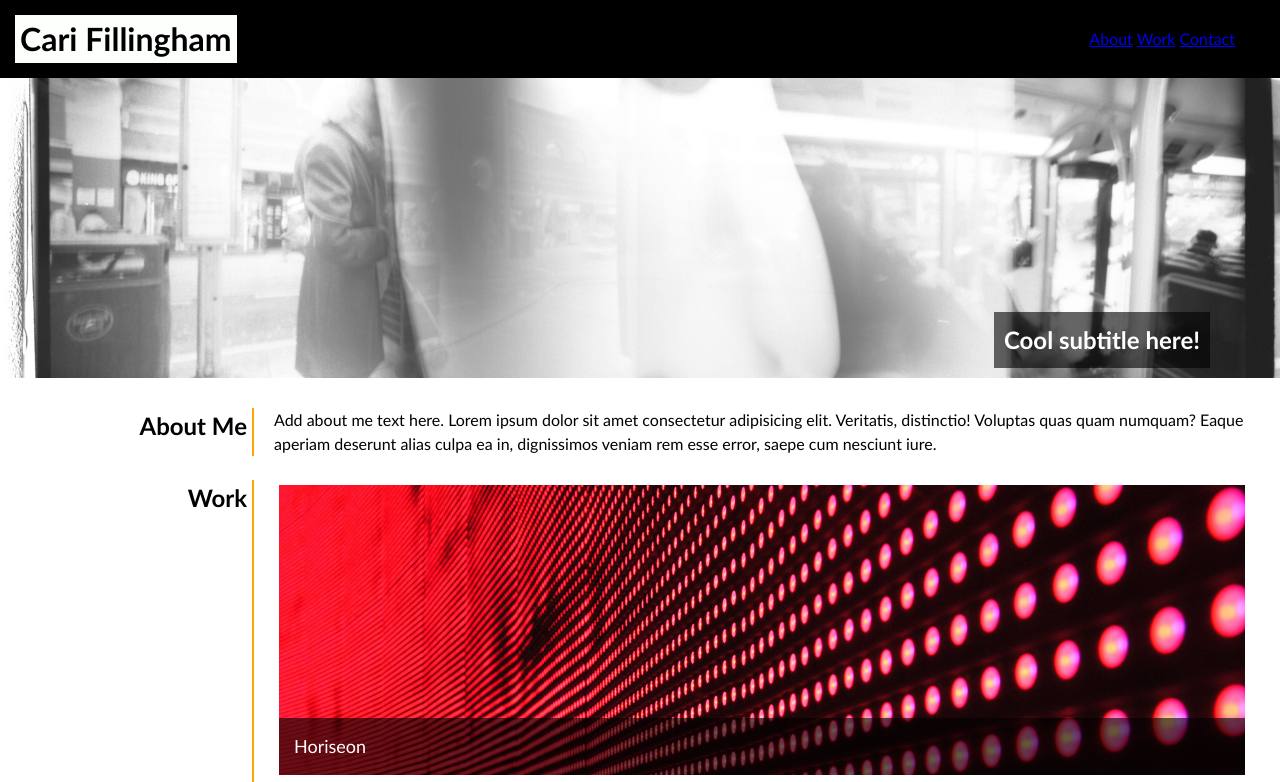
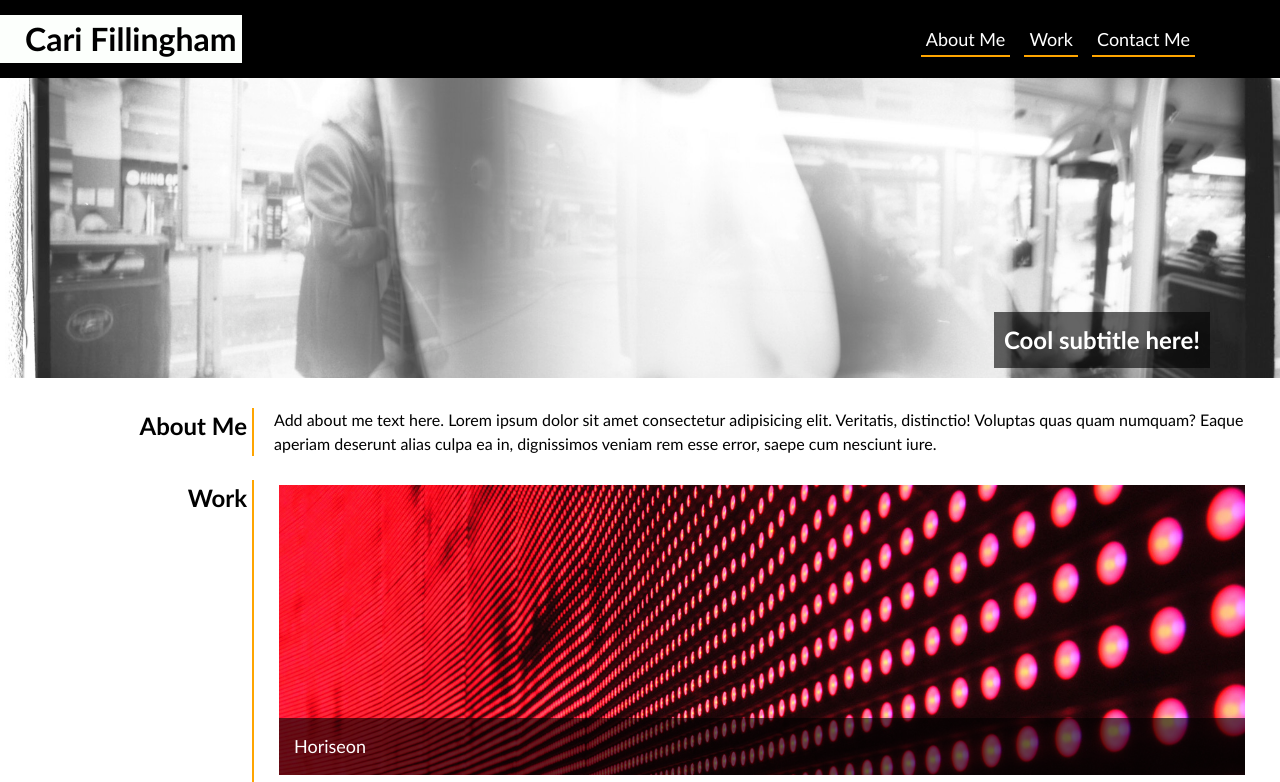
Before and after one commit to cariberrii/cari-fillingham-portfolio, a plain HTML site: page index.html in a window 1280 px wide. Shown: the top 782 px of the page. Drawn offline with Linux system fonts and the light colour scheme.

Commit message:
Updates header section and navigation style

```diff
--- a/assets/css/style.css
+++ b/assets/css/style.css
@@ -29,19 +29,34 @@ p {
   justify-content: space-between;
   align-items: center;
   background-color: black;
-  padding: 15px;
+  padding-top: 15px;
+  padding-bottom: 15px;
 }
 
 #h1 {
   background: #FCFFFC;
-  padding: 0 5px;
+  padding-left: 25px;
+  padding-right: 5px;
   color: black;
   margin-left: 0;
 
 }
 
 nav {
-  margin-right: 30px;
+  margin-right: 80px;
+}
+
+nav a {
+  color: white;
+  font-size: 18px;
+  margin: 5px;
+  padding: 5px;
+  border-bottom: 2px solid orange;
+  text-decoration: none;
+}
+
+nav a:hover {
+  color: orange;
 }
 
 /* hero banner style */
--- a/index.html
+++ b/index.html
@@ -15,9 +15,9 @@
         <h1>Cari Fillingham</h1>
       </div>
       <nav>
-        <a href="#about">About</a>
+        <a href="#about">About Me</a>
         <a href="#work">Work</a>
-        <a href="#contact">Contact</a>
+        <a href="#contact">Contact Me</a>
       </nav>
     </header>
 
```
Also changed, not shown: assets/images/project_Horiseon.png (added).
